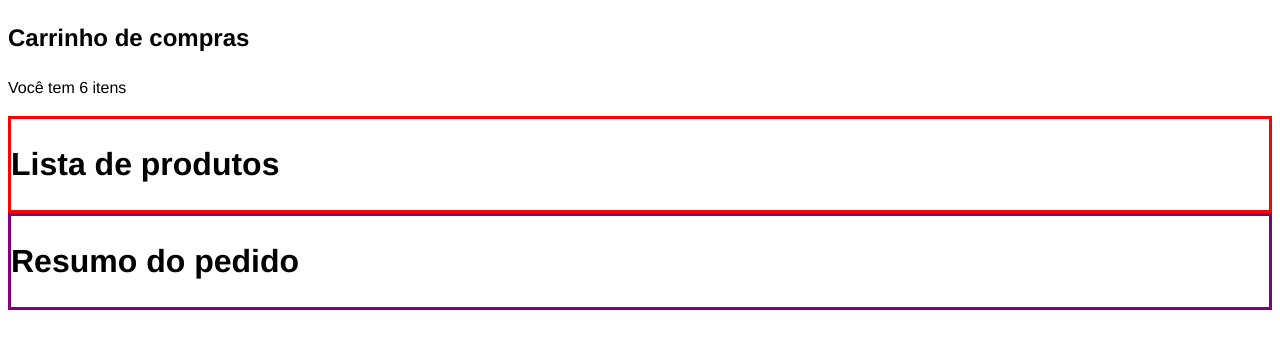
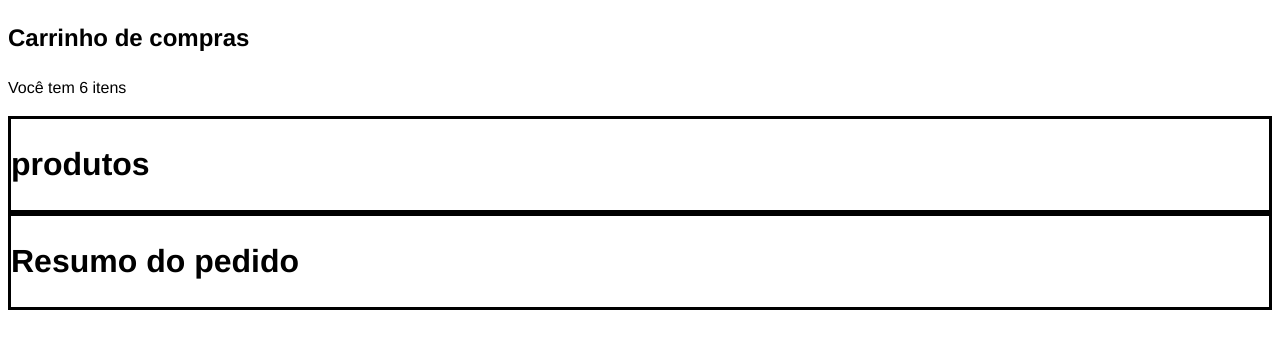
Before and after one commit to gabrielmds222/shoppingCart_react, a React (Vite) app: page / in a window 1280 px wide. Shown: the top 348 px of the page. Built offline with nearby package versions, Linux system fonts and the light colour scheme.

Commit message:
feat: ajustes

```diff
--- a/src/App.tsx
+++ b/src/App.tsx
@@ -9,10 +9,10 @@ export default function App() {
       <div className="lista-produtos">
         <h2>Carrinho de compras</h2>
         <p>Você tem 6 itens</p>
-        <div className="produtos" style={{ border: "3px solid red" }}>
+        <div className="produtos" style={{ border: "3px solid #000" }}>
           <Produtos />
         </div>
-        <div className="resumo" style={{ border: "3px solid purple" }}>
+        <div className="resumo" style={{ border: "3px solid #000" }}>
           <Resumo />
         </div>
       </div>
--- a/src/components/Produtos/index.tsx
+++ b/src/components/Produtos/index.tsx
@@ -3,7 +3,7 @@ import React from "react";
 const Produtos = () => {
   return (
     <div>
-      <h1>Lista de produtos</h1>
+      <h1>produtos</h1>
     </div>
   );
 };
```
